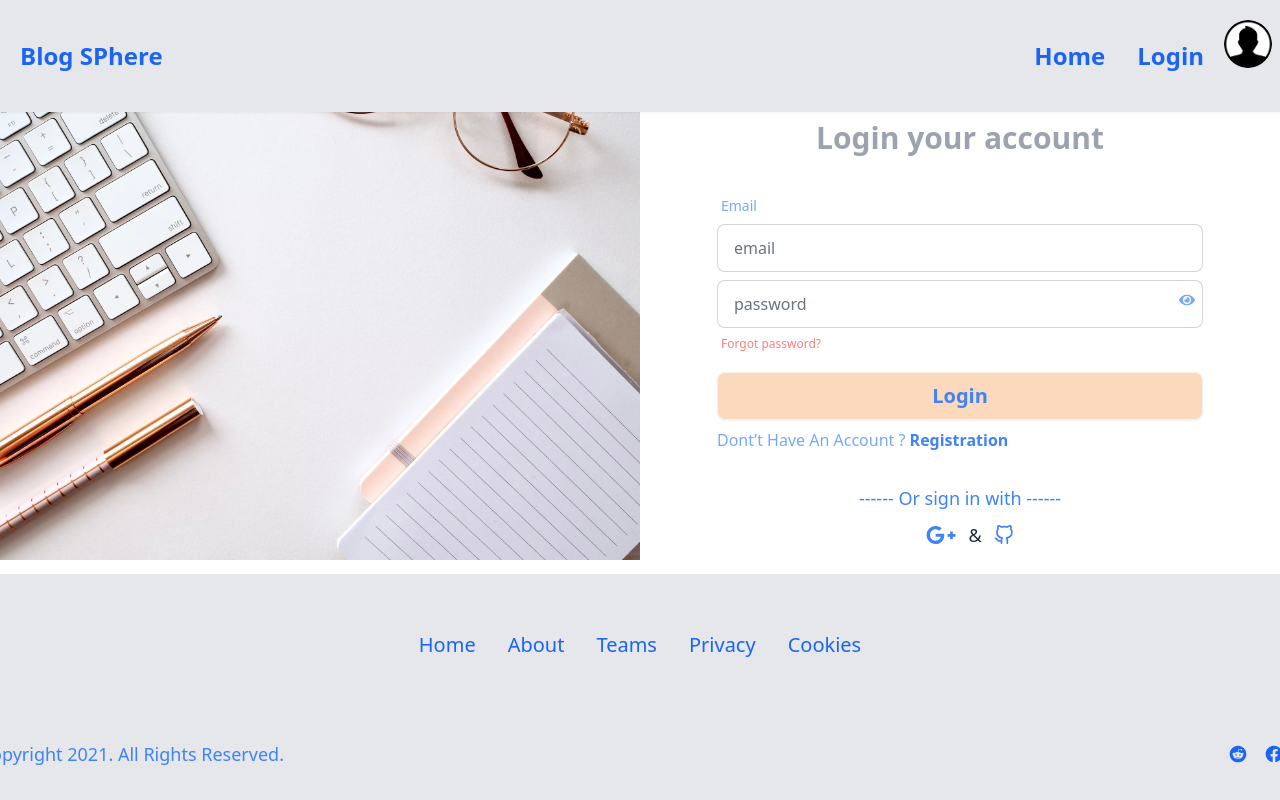
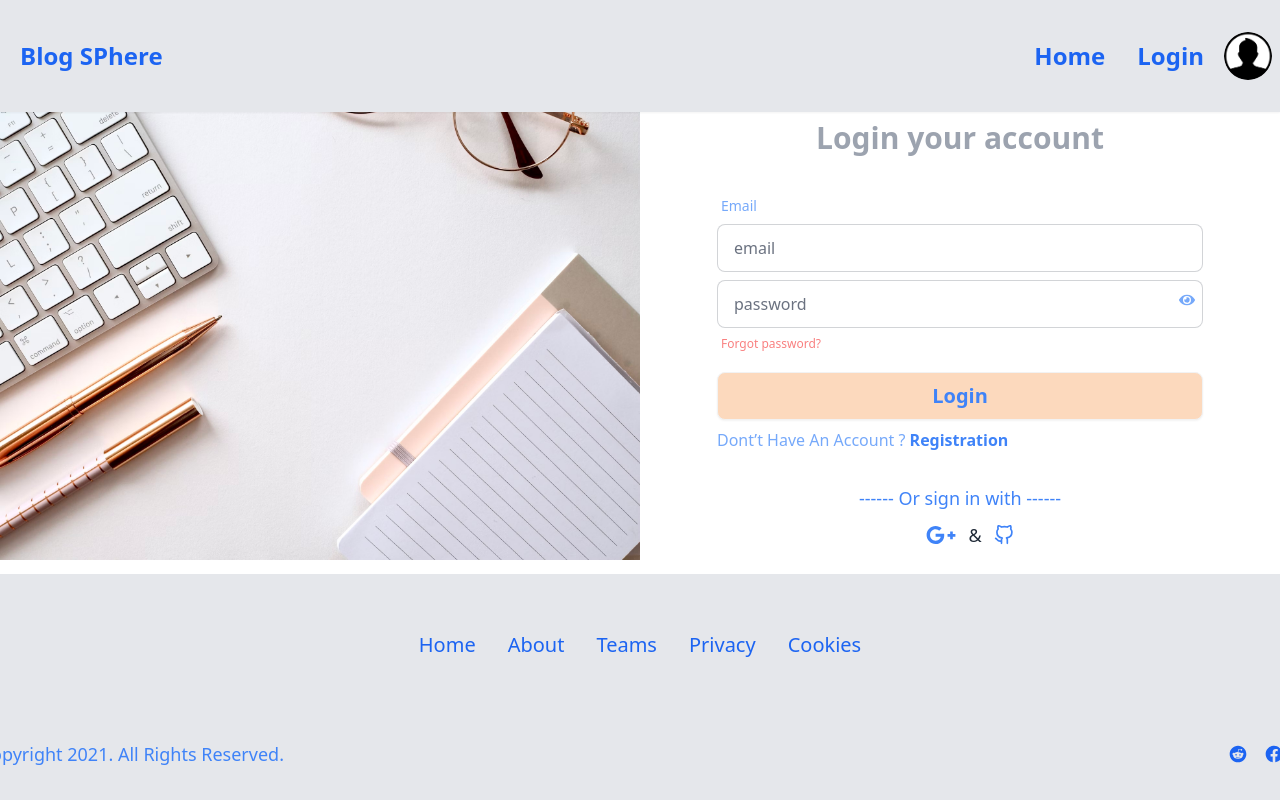
Before and after one commit to Ancishan/blog-web-client, a React (Vite) app: page /login in a window 1280 px wide. Shown: the top 800 px of the page. Built offline with nearby package versions, Linux system fonts and the light colour scheme; no server answers.

Commit message:
[DONE] add aos ainimation

```diff
--- a/src/pages/BlogCard.jsx
+++ b/src/pages/BlogCard.jsx
@@ -2,7 +2,9 @@ import axios from "axios"
 import toast from "react-hot-toast"
 import { Link, useNavigate } from "react-router-dom"
 import useAuth from "../hooks/useAuth"
-
+import AOS from 'aos';
+import 'aos/dist/aos.css';
+import { useEffect } from "react";
 const BlogCard = ({ blog }) => {
   const navigate = useNavigate()
   const { user } = useAuth()
@@ -35,10 +37,12 @@ const BlogCard = ({ blog }) => {
       console.error('Error creating wish:', error);
     }
   };
-
+  useEffect(() => {
+    AOS.init();
+  }, []);
 
   return (
-    <div className="card w-96 bg-base-100 shadow-xl">
+    <div className="card w-96 bg-base-100 shadow-xl " data-aos="flip-left"data-aos-duration="3000" data-aos-delay="0">
       <figure><img className="h-96 w-full object-cover" src={photo} alt="blog image" /></figure>
       <div className="card-body">
         <div className="flex gap-6 items-center">
--- a/src/shared/Navbar.jsx
+++ b/src/shared/Navbar.jsx
@@ -68,7 +68,7 @@ const Navbar = () => {
             </ul>
           </div>
         ) : (
-          <img className='w-12 h-12 bg-gray-200 text-orange-600 rounded-full' src={users} alt='Default User Profile' />
+          <img className='w-12 h-12 bg-gray-200 mt-6 text-orange-600 rounded-full' src={users} alt='Default User Profile' />
         )}
       </div>
     </div>
```
